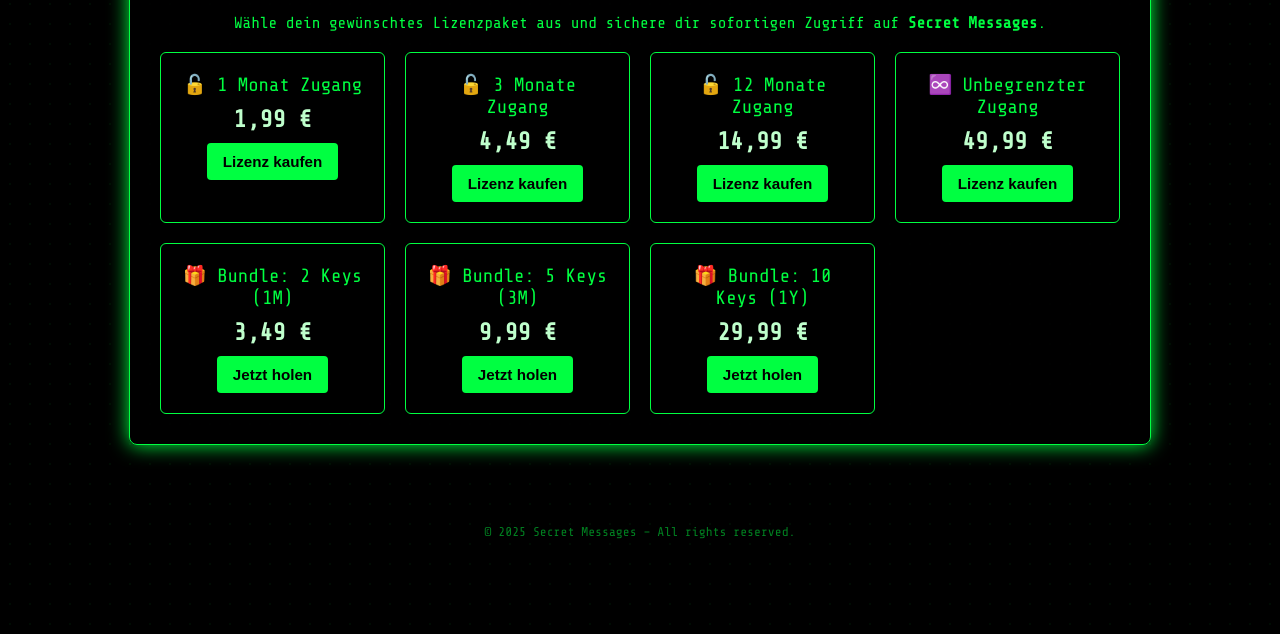
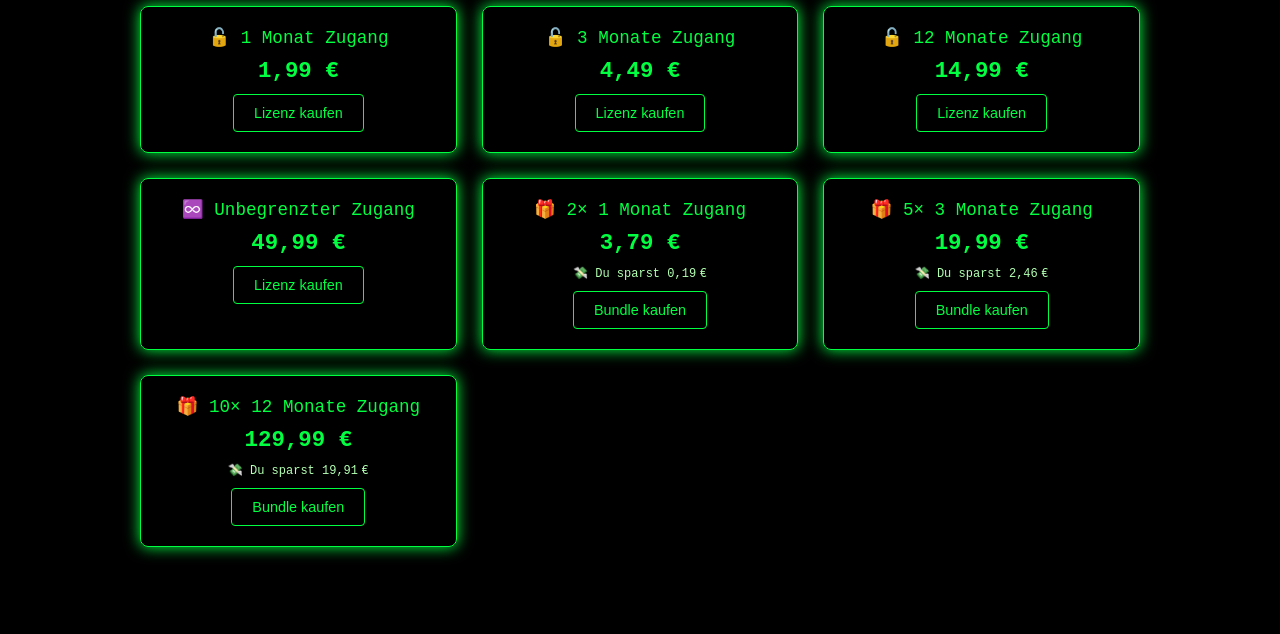
Before and after one commit to MothyBran/Secret-Messages, a website: page public/xstore.html in a window 1280 px wide. Shown: the part 166-800 px from the top of the page. Drawn offline with nearby package versions, Linux system fonts and the light colour scheme.

Commit message:
Update xstore.html

```diff
--- a/public/xstore.html
+++ b/public/xstore.html
@@ -1,108 +1,100 @@
-<!DOCTYPE html>
-<html lang="de">
+<!DOCTYPE html><html lang="de">
 <head>
   <meta charset="UTF-8">
-  <title>🔐 Secret Store – Lizenz kaufen</title>
   <meta name="viewport" content="width=device-width, initial-scale=1.0">
-  <link rel="icon" type="image/png" href="/favicon.png">
-  <link href="https://fonts.googleapis.com/css2?family=Share+Tech+Mono&display=swap" rel="stylesheet">
+  <title>Secret Messages Store</title>
   <style>
     :root {
       --matrix-green: #00ff41;
-      --background-dark: #000;
-    }
-
-    body {
+      --matrix-dark: #0f0f0f;
+    }body {
   margin: 0;
   padding: 0;
   font-family: 'Share Tech Mono', monospace;
-      background-color: var(--background-dark);
+  background-color: #000;
   color: var(--matrix-green);
-      background-image: radial-gradient(circle, rgba(0,255,65,0.05) 1px, transparent 1px);
-      background-size: 20px 20px;
 }
 
 .store-container {
-      max-width: 960px;
-      margin: 60px auto;
-      padding: 30px;
-      background: rgba(0,0,0,0.85);
-      border: 1px solid var(--matrix-green);
-      box-shadow: 0 0 20px var(--matrix-green);
-      border-radius: 8px;
+  max-width: 1000px;
+  margin: 0 auto;
+  padding: 40px 20px;
   text-align: center;
 }
 
 h1 {
-      font-size: 2rem;
-      color: var(--matrix-green);
-      text-shadow: 0 0 12px var(--matrix-green);
+  font-size: 2.2rem;
+  margin-bottom: 10px;
+  text-shadow: 0 0 10px var(--matrix-green);
+}
+
+p.subtitle {
+  font-size: 1rem;
+  color: #b2ffb2;
   margin-bottom: 30px;
 }
 
 .license-grid {
   display: grid;
-      grid-template-columns: repeat(auto-fit, minmax(220px, 1fr));
-      gap: 20px;
+  grid-template-columns: repeat(auto-fit, minmax(250px, 1fr));
+  gap: 25px;
   margin-top: 20px;
 }
 
 .license-card {
-      background-color: rgba(0, 0, 0, 0.95);
+  background: rgba(0, 0, 0, 0.85);
   border: 1px solid var(--matrix-green);
-      border-radius: 6px;
   padding: 20px;
-      transition: transform 0.3s ease, box-shadow 0.3s ease;
+  border-radius: 8px;
+  box-shadow: 0 0 15px var(--matrix-green);
+  transition: transform 0.3s ease;
 }
 
 .license-card:hover {
-      transform: scale(1.05);
-      box-shadow: 0 0 25px var(--matrix-green);
+  transform: scale(1.03);
 }
 
 .license-title {
-      font-size: 1.2rem;
+  font-size: 1.1rem;
   margin-bottom: 10px;
-      color: var(--matrix-green);
 }
 
 .license-price {
-      font-size: 1.5rem;
+  font-size: 1.4rem;
   font-weight: bold;
   margin-bottom: 10px;
-      color: #bfffcc;
+}
+
+.license-card small {
+  display: block;
+  margin-bottom: 10px;
+  font-size: 0.75rem;
+  color: #b2ffb2;
 }
 
 .license-btn {
-      background-color: var(--matrix-green);
-      border: none;
-      padding: 10px 16px;
-      font-size: 0.95rem;
+  background-color: transparent;
+  color: var(--matrix-green);
+  border: 1px solid var(--matrix-green);
+  padding: 10px 20px;
+  font-size: 0.9rem;
+  cursor: pointer;
   border-radius: 4px;
-      cursor: pointer;
-      color: black;
-      font-weight: bold;
-      transition: background 0.2s ease;
+  transition: all 0.3s ease;
 }
 
 .license-btn:hover {
-      background-color: #66ff99;
+  background-color: var(--matrix-green);
+  color: black;
 }
 
-    footer {
-      text-align: center;
-      padding: 20px;
-      font-size: 0.8rem;
-      opacity: 0.5;
-    }
   </style>
 </head>
 <body>
   <div class="store-container">
-    <h1>🛒 SECRET STORE</h1>
-    <p>Wähle dein gewünschtes Lizenzpaket aus und sichere dir sofortigen Zugriff auf <strong>Secret Messages</strong>.</p>
-
-    <div class="license-grid">
+    <h1>🛍️ Lizenz-Shop</h1>
+    <p class="subtitle">Wähle dein passendes Lizenzmodell – fair, flexibel & sicher</p><div class="license-grid">
+  <!-- Einzelangebote -->
   <div class="license-card">
     <div class="license-title">🔓 1 Monat Zugang</div>
     <div class="license-price">1,99 €</div>
@@ -127,28 +119,32 @@
     <button class="license-btn" onclick="buyLicense('unlimited')">Lizenz kaufen</button>
   </div>
 
+  <!-- Bundles -->
   <div class="license-card">
-        <div class="license-title">🎁 Bundle: 2 Keys (1M)</div>
-        <div class="license-price">3,49 €</div>
-        <button class="license-btn" onclick="buyLicense('bundle_1m_2')">Jetzt holen</button>
+    <div class="license-title">🎁 2× 1 Monat Zugang</div>
+    <div class="license-price">3,79 €</div>
+    <small>💸 Du sparst 0,19 €</small>
+    <button class="license-btn" onclick="buyLicense('bundle_1m_2')">Bundle kaufen</button>
   </div>
 
   <div class="license-card">
-        <div class="license-title">🎁 Bundle: 5 Keys (3M)</div>
-        <div class="license-price">9,99 €</div>
-        <button class="license-btn" onclick="buyLicense('bundle_3m_5')">Jetzt holen</button>
+    <div class="license-title">🎁 5× 3 Monate Zugang</div>
+    <div class="license-price">19,99 €</div>
+    <small>💸 Du sparst 2,46 €</small>
+    <button class="license-btn" onclick="buyLicense('bundle_3m_5')">Bundle kaufen</button>
   </div>
 
   <div class="license-card">
-        <div class="license-title">🎁 Bundle: 10 Keys (1Y)</div>
-        <div class="license-price">29,99 €</div>
-        <button class="license-btn" onclick="buyLicense('bundle_1y_10')">Jetzt holen</button>
-      </div>
+    <div class="license-title">🎁 10× 12 Monate Zugang</div>
+    <div class="license-price">129,99 €</div>
+    <small>💸 Du sparst 19,91 €</small>
+    <button class="license-btn" onclick="buyLicense('bundle_1y_10')">Bundle kaufen</button>
   </div>
 </div>
 
-  <footer>&copy; 2025 Secret Messages – All rights reserved.</footer>
-
-  <script src="store.js"></script>
-</body>
+  </div>  <script>
+    function buyLicense(plan) {
+      alert('Ausgewählte Lizenz: ' + plan + '\nHier würde die Weiterleitung zum Zahlungssystem erfolgen.');
+    }
+  </script></body>
 </html>
```
Lines whose indentation alone changed are shown as unchanged.
